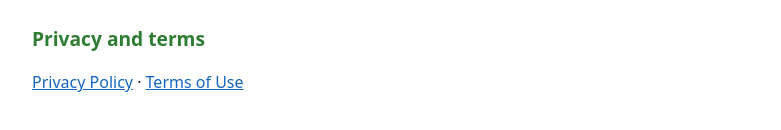
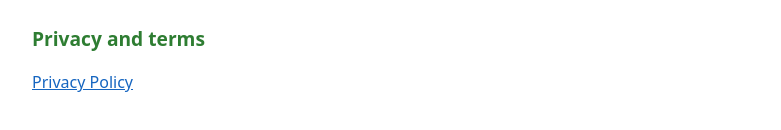
Before and after one commit to emranbuet/light-cricket-scorer-privacy, a plain HTML site: page interviewpass/support.html in a window 1280 px wide. Shown: the part 1367-1497 px from the top of the page, without its empty margins (248-1029 px from the left). Drawn offline with Linux system fonts and the light colour scheme.

Commit message:
Remove backend URL from InterviewPass support page

```diff
--- a/interviewpass/support.html
+++ b/interviewpass/support.html
@@ -34,5 +34,5 @@
 <p>The score is an estimate based on keyword coverage, standard sections, measurable impact, and length. It is not a guarantee of interviews or employment, and employer systems differ. Always review the generated resume before you send it. InterviewPass does not invent experience; it only rewords what is already on your resume.</p>
 
 <h2>Privacy and terms</h2>
-<p><a href="privacy.html">Privacy Policy</a> · <a href="https://api.emranbz.com/terms">Terms of Use</a></p>
+<p><a href="privacy.html">Privacy Policy</a></p>
 </body></html>
```
